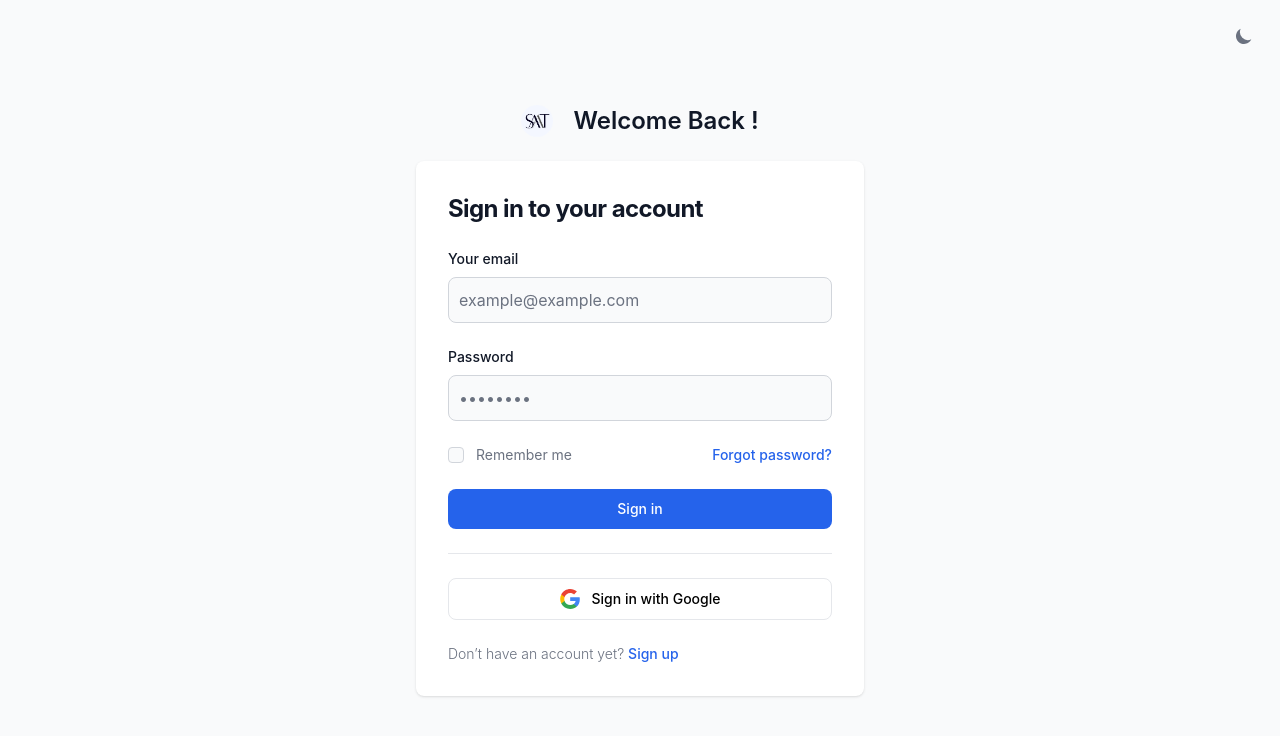
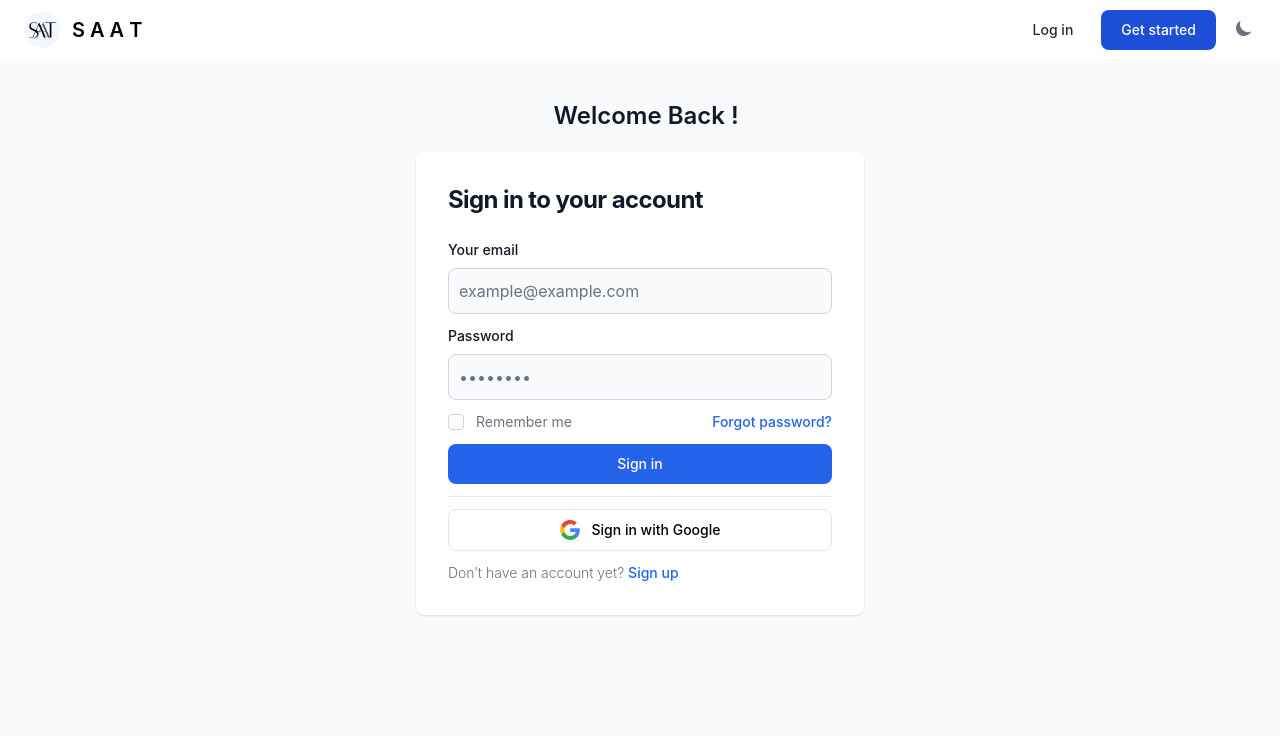
Before and after one commit to IT21252990/SAAT, a React (Vite) app in the folder Smart-Assignment-Assessment-Tool/frontend/: page /login in a window 1280 px wide. Shown: the top 736 px of the page. Built offline with nearby package versions, Linux system fonts and the light colour scheme; no server answers.

Commit message:
implement header

```diff
--- a/Smart-Assignment-Assessment-Tool/frontend/src/App.jsx
+++ b/Smart-Assignment-Assessment-Tool/frontend/src/App.jsx
@@ -1,27 +1,30 @@
 import React from "react";
 import { useNavigate } from "react-router-dom";
-import { DarkThemeToggle } from "flowbite-react";
 import heroGif from "../src/asserts/hero.gif";
-
+import Header from "./components/Header";
 
 function App() {
-
   const navigate = useNavigate();
 
   return (
-    <section className="bg-white dark:bg-gray-900 h-screen">
-      <DarkThemeToggle className="absolute top-4 right-4"/>
-      <div className="mx-auto grid max-w-screen-xl px-4 py-8 lg:grid-cols-12 lg:gap-8 lg:py-16 xl:gap-0">
+    <div className="h-screen flex flex-col">
+      <div className="flex-none">
+        <Header />
+      </div>
+      <section className="flex-grow flex items-center justify-center bg-white dark:bg-gray-900">
+        <div className="mx-auto grid max-w-screen-xl px-4 lg:grid-cols-12 lg:gap-8 xl:gap-0">
           <div className="mr-auto place-self-center lg:col-span-7">
             <h1 className="mb-10 mt-10 max-w-2xl text-4xl font-extrabold leading-none tracking-tight dark:text-white md:text-5xl xl:text-6xl">
               Welcome to S A A T
             </h1>
-          <p className="mb-6 mt-10 max-w-2xl font-light text-gray-500 dark:text-gray-400 md:text-lg lg:mb-8 lg:text-xl">
-          Smart Assignment Assessment Tool<br></br>An automated platform for easy submission and assessment of student coursework
+            <p className="mb-6 mt-10 max-w-2xl font-semibold text-gray-500 dark:text-gray-400 md:text-lg lg:mb-8 lg:text-xl">
+              Smart Assignment Assessment Tool<br />
+              An automated platform for easy submission and assessment of student coursework
             </p>
+            <div className="flex space-x-4">
               <button
                 onClick={() => navigate("/login")}
-            className="bg-primary-700 hover:bg-primary-800 focus:ring-primary-300 dark:focus:ring-primary-900 mr-3 inline-flex items-center justify-center rounded-lg px-5 py-3 text-center text-base font-medium text-white focus:ring-4"
+                className="bg-primary-700 hover:bg-primary-800 focus:ring-primary-300 dark:focus:ring-primary-900 inline-flex items-center justify-center rounded-lg px-5 py-3 text-center text-base font-medium text-white focus:ring-4"
               >
                 Login
                 <svg
@@ -44,15 +47,13 @@ function App() {
                 Register
               </button>
             </div>
-        <div className="hidden lg:col-span-5 lg:mt-0 lg:flex">
-          <img
-            src={heroGif}
-            alt="mockup"
-            className="rounded-3xl"
-          />
+          </div>
+          <div className="hidden lg:col-span-5 lg:flex items-center justify-center">
+            <img src={heroGif} alt="mockup" className="rounded-3xl max-h-[80vh]" />
           </div>
         </div>
       </section>
+    </div>
   );
 }
 
--- /dev/null
+++ b/Smart-Assignment-Assessment-Tool/frontend/src/components/Header.jsx
@@ -0,0 +1,25 @@
+import React from "react";
+import { DarkThemeToggle } from "flowbite-react";
+import logo from "../asserts/rounded_logo.png"
+
+const Header = () => {
+  return (
+    <header className="w-full relative">
+      <DarkThemeToggle className="absolute top-2 right-4"/>
+    <nav className="bg-white border-gray-200 px-4 lg:px-6 py-2.5 dark:bg-gray-800">
+        <div className="flex flex-wrap justify-between items-center mx-auto max-w-screen-xl">
+            <a href="/" className="flex items-center">
+                <img src={logo} className="mr-3 h-6 sm:h-9" alt="Saat Logo" />
+                <span className="self-center text-xl font-semibold whitespace-nowrap dark:text-white">S A A T</span>
+            </a>
+            <div className="flex items-center lg:order-2">
+                <a href="/login" className="text-gray-800 dark:text-white hover:bg-gray-50 focus:ring-4 focus:ring-gray-300 font-medium rounded-lg text-sm px-4 lg:px-5 py-2 lg:py-2.5 mr-2 dark:hover:bg-gray-700 focus:outline-none dark:focus:ring-gray-800">Log in</a>
+                <a href="/register" className="text-white bg-primary-700 hover:bg-primary-800 focus:ring-4 focus:ring-primary-300 font-medium rounded-lg text-sm px-4 lg:px-5 py-2 lg:py-2.5 mr-10 dark:bg-primary-600 dark:hover:bg-primary-700 focus:outline-none dark:focus:ring-primary-800">Get started</a>
+            </div>
+        </div>
+    </nav>
+</header>
+  );
+};
+
+export default Header;
--- a/Smart-Assignment-Assessment-Tool/frontend/src/pages/user/Login.jsx
+++ b/Smart-Assignment-Assessment-Tool/frontend/src/pages/user/Login.jsx
@@ -2,8 +2,8 @@ import React, { useState } from "react";
 import { auth, googleProvider } from "../../firebase";
 import { signInWithEmailAndPassword, signInWithPopup } from "firebase/auth";
 import { useNavigate } from "react-router-dom";
-import { DarkThemeToggle } from "flowbite-react";
-import saat_logo from "../../asserts/rounded_logo.png"
+import saat_logo from "../../asserts/rounded_logo.png";
+import Header from "../../components/Header";
 
 const Login = () => {
   const [email, setEmail] = useState("");
@@ -58,26 +58,24 @@ const Login = () => {
   };
 
   return (
-    <section className="bg-gray-50 dark:bg-gray-900">
-      <DarkThemeToggle className="absolute right-4 top-4" />
-      <div className="mx-auto flex flex-col items-center justify-center px-6 py-8 md:h-screen lg:py-0">
-        <a
-          href="/"
-          className="mb-6 flex items-center text-2xl font-semibold text-gray-900 dark:text-white"
-        >
-          <img
-            className="mr-2 h-8 w-8"
-            src={saat_logo}
-            alt="logo"
-          />
+    <div className="flex h-screen flex-col">
+      <div className="flex-none">
+        <Header />
+      </div>
+      <section className="flex-grow bg-gray-50 dark:bg-gray-900">
+        <div className="mx-auto mt-10 flex flex-col items-center justify-center px-6 py-2 lg:py-0">
+        <h1 className="mx-auto mb-5 flex items-center text-center text-2xl font-semibold text-gray-900 dark:text-white">
                 &nbsp;&nbsp;Welcome Back !
-        </a>
+              </h1>
           <div className="w-full rounded-lg bg-white shadow dark:border dark:border-gray-700 dark:bg-gray-800 sm:max-w-md md:mt-0 xl:p-0">
-          <div className="space-y-4 p-6 sm:p-8 md:space-y-6">
+
+            <div className="space-y-4 p-2 sm:p-8 md:space-y-6">
+
+
               <h1 className="text-xl font-bold leading-tight tracking-tight text-gray-900 dark:text-white md:text-2xl">
                 Sign in to your account
               </h1>
-            <form className="space-y-4 md:space-y-6" onSubmit={handleLogin}>
+              <form className="space-y-4 md:space-y-3" onSubmit={handleLogin}>
                 <div>
                   <label
                     htmlFor="email"
@@ -139,11 +137,16 @@ const Login = () => {
                     Forgot password?
                   </a>
                 </div>
-              <button type="submit" className="w-full text-white bg-primary-600 hover:bg-primary-700 focus:ring-4 focus:outline-none focus:ring-primary-300 font-medium rounded-lg text-sm px-5 py-2.5 text-center dark:bg-primary-600 dark:hover:bg-primary-700 dark:focus:ring-primary-800">Sign in</button>
-              <hr className="w-full h-px my-1 bg-gray-200 border-0 dark:bg-gray-700  dark:bg-opacity-80" />
+                <button
+                  type="submit"
+                  className="bg-primary-600 hover:bg-primary-700 focus:ring-primary-300 dark:bg-primary-600 dark:hover:bg-primary-700 dark:focus:ring-primary-800 w-full rounded-lg px-5 py-2.5 text-center text-sm font-medium text-white focus:outline-none focus:ring-4"
+                >
+                  Sign in
+                </button>
+                <hr className="my-1 h-px w-full border-0 bg-gray-200 dark:bg-gray-700  dark:bg-opacity-80" />
                 <button
                   onClick={handleGoogleLogin}
-                className="flex w-full items-center justify-center gap-x-3 rounded-lg border py-2.5 text-sm font-medium text-black dark:text-white dark:border-gray-600 dark:bg-gray-700"
+                  className="flex w-full items-center justify-center gap-x-3 rounded-lg border py-2.5 text-sm font-medium text-black dark:border-gray-600 dark:bg-gray-700 dark:text-white"
                 >
                   <svg
                     className="h-5 w-5 text-white"
@@ -181,7 +184,7 @@ const Login = () => {
                   Don’t have an account yet?{" "}
                   <a
                     onClick={() => navigate("/register")}
-                  className="text-primary-600 cursor-pointer dark:text-primary-500 font-medium hover:underline"
+                    className="text-primary-600 dark:text-primary-500 cursor-pointer font-medium hover:underline"
                   >
                     Sign up
                   </a>
@@ -191,6 +194,7 @@ const Login = () => {
           </div>
         </div>
       </section>
+    </div>
   );
 };
 
--- a/Smart-Assignment-Assessment-Tool/frontend/src/pages/user/Register.jsx
+++ b/Smart-Assignment-Assessment-Tool/frontend/src/pages/user/Register.jsx
@@ -2,8 +2,8 @@ import React, { useState } from "react";
 import { auth } from "../../firebase";
 import { createUserWithEmailAndPassword } from "firebase/auth";
 import { useNavigate } from "react-router-dom";
-import { DarkThemeToggle } from "flowbite-react";
 import saat_logo from "../../asserts/rounded_logo.png"
+import Header from "../../components/Header";
 
 const Register = () => {
   const [email, setEmail] = useState("");
@@ -38,26 +38,23 @@ const Register = () => {
   };
 
   return (
-    <section className="bg-gray-50 dark:bg-gray-900">
-        <DarkThemeToggle className="absolute right-4 top-4" />
-      <div className="mx-auto flex flex-col items-center justify-center px-6 py-8 md:h-screen lg:py-0">
-        <a
-          href="#"
-          className="mb-6 flex items-center text-2xl font-semibold text-gray-900 dark:text-white"
+    <div className="flex h-screen flex-col">
+      <div className="flex-none">
+        <Header />
+      </div>
+      <section className="flex-grow bg-gray-50 dark:bg-gray-900">
+      <div className="mx-auto flex flex-col items-center justify-center px-6 py-8 lg:py-0">
+        <h1
+          className="mb-6 mt-10 flex items-center text-2xl font-semibold text-gray-900 dark:text-white"
         >
-          <img
-            className="mr-2 h-8 w-8"
-            src={saat_logo}
-            alt="logo"
-          />
           &nbsp;&nbsp;Welcome !
-        </a>
+        </h1>
         <div className="w-full rounded-lg bg-white shadow dark:border dark:border-gray-700 dark:bg-gray-800 sm:max-w-md md:mt-0 xl:p-0">
           <div className="space-y-4 p-6 sm:p-8 md:space-y-6">
             <h1 className="text-xl font-bold leading-tight tracking-tight text-gray-900 dark:text-white md:text-2xl">
               Create an account
             </h1>
-            <form className="space-y-4 md:space-y-6" onSubmit={handleRegister}>
+            <form className="space-y-4 md:space-y-3" onSubmit={handleRegister}>
               <div>
                 <label
                   htmlFor="email"
@@ -154,6 +151,7 @@ const Register = () => {
         </div>
       </div>
     </section>
+    </div>
   );
 };
 
```
Lines whose indentation alone changed are shown as unchanged.
